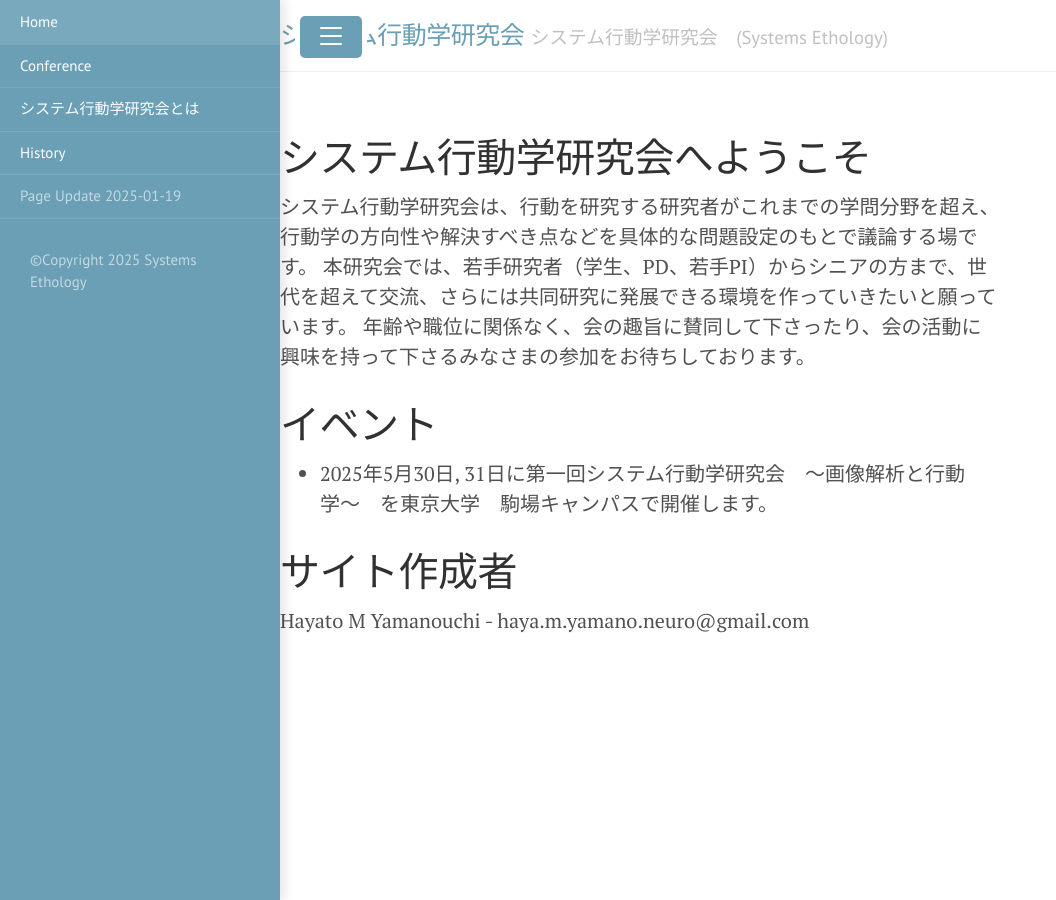
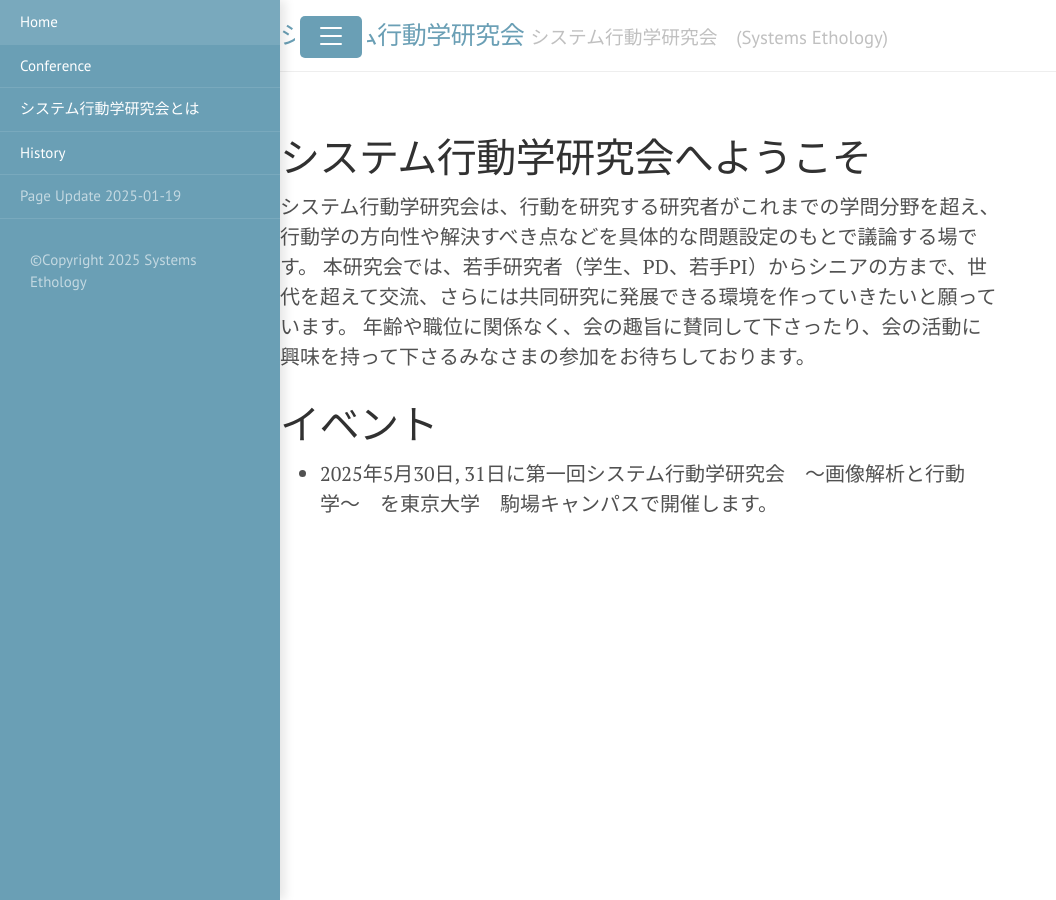
Before and after one commit to SystemsEthology/website, a Jekyll site: the page built from home.md, in a window 1280 px wide. Shown: the whole page, without its empty margins (0-1056 px from the left). Built offline with Jekyll 4.4.1, drawn with Linux system fonts in a browser that asks for light colours.

Commit message:
Update home.md

```diff
--- a/home.md
+++ b/home.md
@@ -10,8 +10,3 @@ title: Home
 
 # イベント
 - 2025年5月30日, 31日に第一回システム行動学研究会　〜画像解析と行動学〜　を東京大学　駒場キャンパスで開催します。
-
-
-
-# サイト作成者
-Hayato M Yamanouchi - haya.m.yamano.neuro@gmail.com
```
